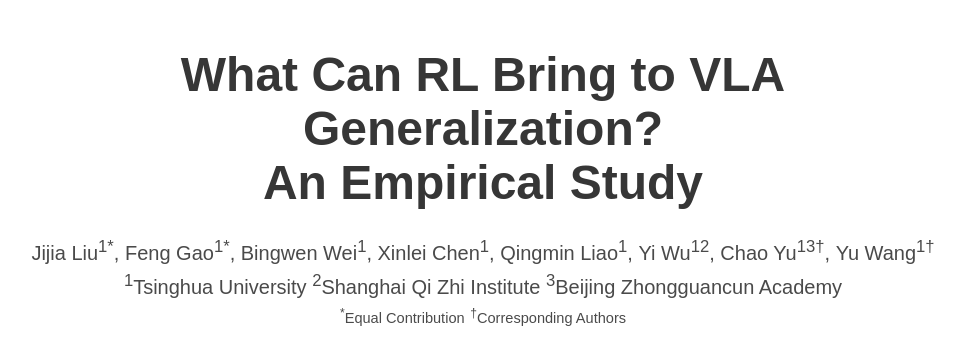
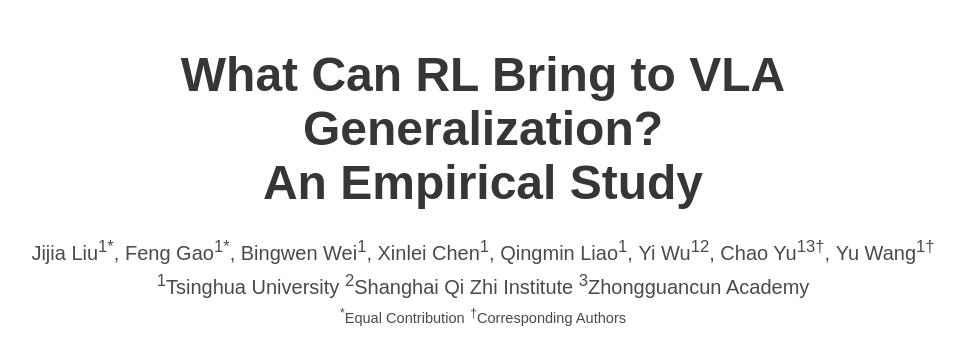
Before and after one commit to RLVLA/RLVLA.github.io, a plain HTML site: page index.html in a window 1280 px wide. Shown: the top 362 px of the page, without its empty margins (157-1122 px from the left). Drawn offline with nearby package versions, Linux system fonts and the light colour scheme; some icons are missing; a web font is replaced by a local one.

```diff
--- a/index.html
+++ b/index.html
@@ -71,7 +71,7 @@
             <div class="is-size-5 publication-authors">
               <span class="author-block"><sup>1</sup>Tsinghua University</span>
               <span class="author-block"><sup>2</sup>Shanghai Qi Zhi Institute</span>
-              <span class="author-block"><sup>3</sup>Beijing Zhongguancun Academy</span>
+              <span class="author-block"><sup>3</sup>Zhongguancun Academy</span>
               <span class="eql-cntrb"><small><br><sup>*</sup>Equal Contribution</small></span>
               <span class="eql-cntrb"><small><sup>†</sup>Corresponding Authors</small></span>
               <br><br><span class="publication-venue">Accept by NeurIPS 2025</span>
```
